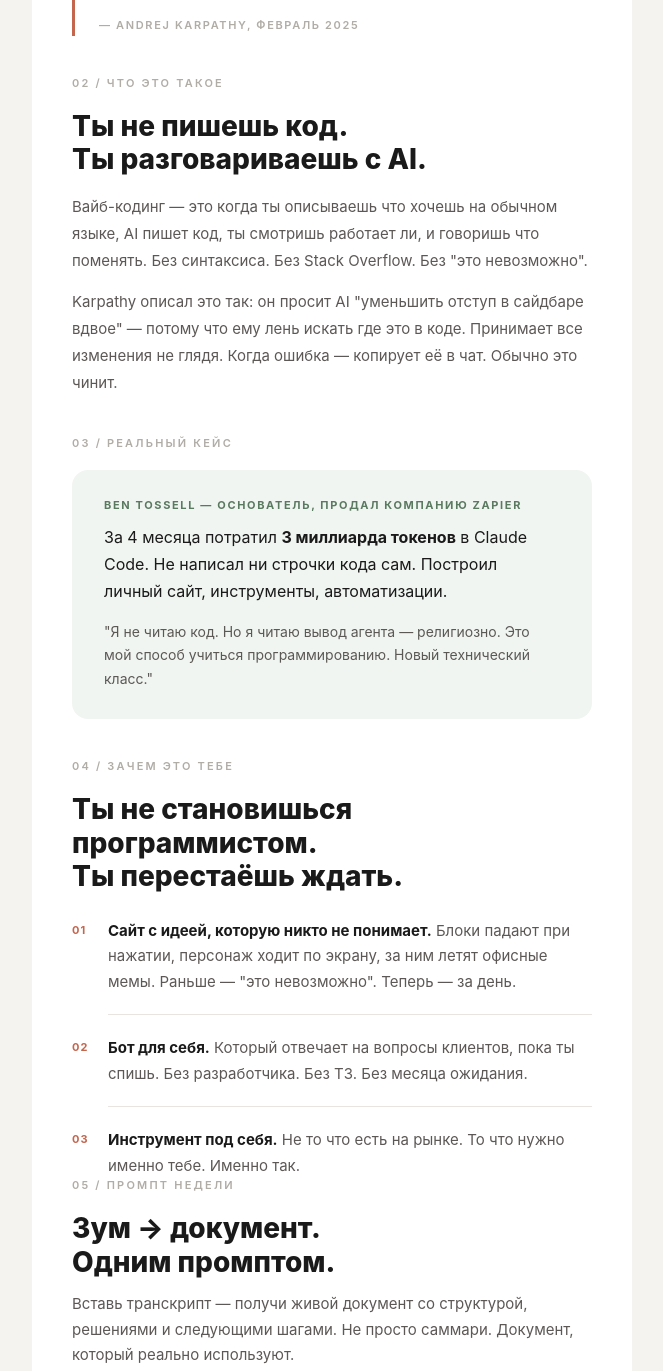
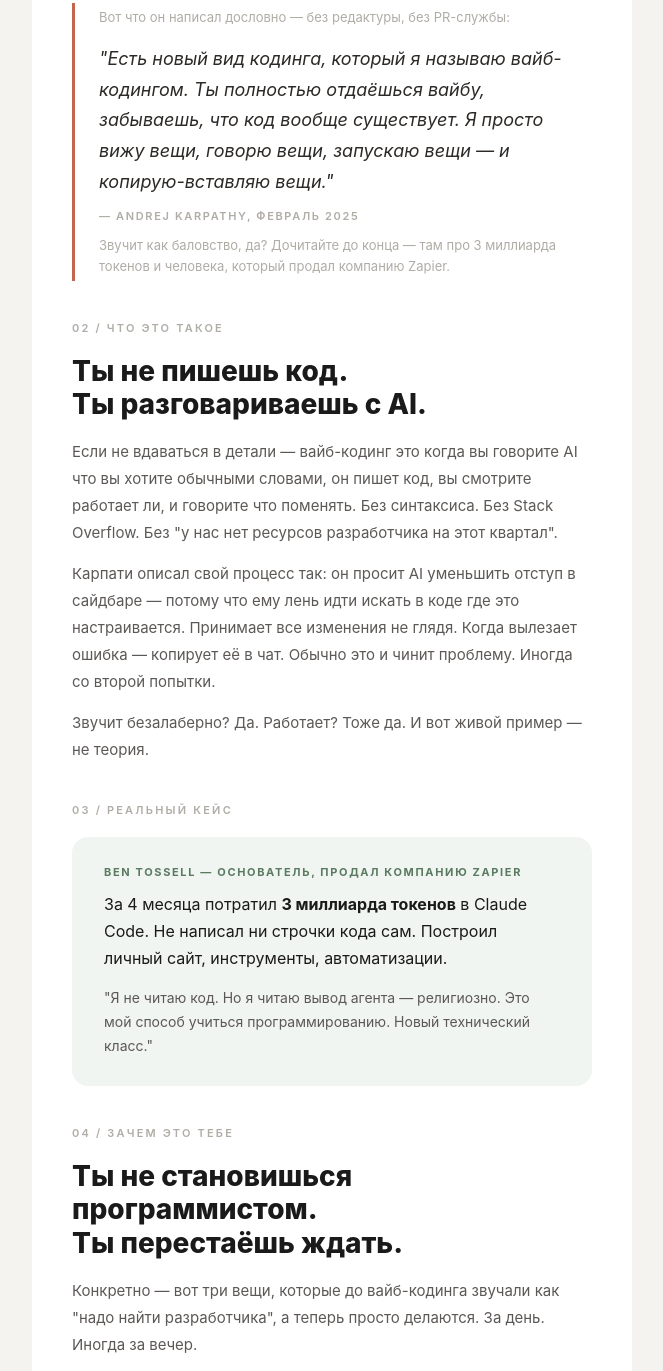
Before and after one commit to makefacktory90-lgtm/makefacktory90-lgtm.github.io, a website: page draft/newsletter-issue-01.html in a window 1280 px wide. Shown: the part 943-2314 px from the top of the page, without its empty margins (308-971 px from the left). Drawn offline with Linux system fonts and the light colour scheme.

Commit message:
Rewrite newsletter texts through Scandal Girl pipeline

```diff
--- a/draft/newsletter-issue-01.html
+++ b/draft/newsletter-issue-01.html
@@ -37,7 +37,7 @@
       ВАЙБ-<br>КОДИНГ
     </h1>
     <p style="font-family:'Inter',Arial,sans-serif;font-size:17px;color:#5C5856;line-height:1.7;margin:0;">
-      Что это, зачем тебе это нужно, и почему человек, который придумал автопилот Tesla, считает это важнейшим навыком 2025 года.
+      Слово года по Collins Dictionary. Придумал не маркетолог — придумал человек, который делал автопилот для Tesla. Год назад. Мы немного опаздываем, но разберёмся вместе — оно того стоит.
     </p>
   </td></tr>
 
@@ -52,10 +52,10 @@
           Andrej Karpathy
         </p>
         <p style="font-family:'Inter',Arial,sans-serif;font-size:20px;font-weight:700;color:#1A1A1A;line-height:1.3;margin:0 0 12px 0;">
-          Сооснователь OpenAI. Директор AI в Tesla. Человек, который придумал термин "вайб-кодинг".
+          Сооснователь OpenAI. Директор по AI в Tesla — тот самый, который делал автопилот. Потом ушёл, основал образовательную компанию. Человек, которого серьёзно слушают все, кто серьёзно занимается AI.
         </p>
         <p style="font-family:'Inter',Arial,sans-serif;font-size:14px;color:#8A8580;line-height:1.7;margin:0;">
-          Когда он говорит — индустрия слушает. В феврале 2025 он написал один пост, и это стало словом года по версии Collins Dictionary.
+          В феврале 2025 он написал несколько абзацев в X. Индустрия прочитала, разделилась на два лагеря — и Collins Dictionary внёс «вайб-кодинг» в слова года. Это было год назад. Но у нас с вами, знаете ли, дошли руки только сейчас. Добро пожаловать. Я тоже немного опоздала. 🤷‍♀️
         </p>
       </td></tr>
     </table>
@@ -65,11 +65,17 @@
   <tr><td style="padding:32px 40px 0 40px;">
     <table width="100%" cellpadding="0" cellspacing="0" border="0" style="border-left:3px solid #C4654E;">
       <tr><td style="padding:4px 0 4px 24px;">
+        <p style="font-family:'Inter',Arial,sans-serif;font-size:13px;color:#B0ACA6;line-height:1.6;margin:0 0 16px 0;">
+          Вот что он написал дословно — без редактуры, без PR-службы:
+        </p>
         <p style="font-family:'Inter',Arial,sans-serif;font-size:18px;font-style:italic;color:#2C2926;line-height:1.7;margin:0 0 12px 0;">
           "Есть новый вид кодинга, который я называю вайб-кодингом. Ты полностью отдаёшься вайбу, забываешь, что код вообще существует. Я просто вижу вещи, говорю вещи, запускаю вещи — и копирую-вставляю вещи."
         </p>
-        <p style="font-family:'Inter',Arial,sans-serif;font-size:11px;font-weight:600;letter-spacing:0.15em;text-transform:uppercase;color:#B0ACA6;margin:0;">
+        <p style="font-family:'Inter',Arial,sans-serif;font-size:11px;font-weight:600;letter-spacing:0.15em;text-transform:uppercase;color:#B0ACA6;margin:0 0 12px 0;">
           — Andrej Karpathy, февраль 2025
+        </p>
+        <p style="font-family:'Inter',Arial,sans-serif;font-size:13px;color:#B0ACA6;line-height:1.6;margin:0;">
+          Звучит как баловство, да? Дочитайте до конца — там про 3 миллиарда токенов и человека, который продал компанию Zapier.
         </p>
       </td></tr>
     </table>
@@ -84,10 +90,13 @@
       Ты не пишешь код.<br>Ты разговариваешь с AI.
     </h2>
     <p style="font-family:'Inter',Arial,sans-serif;font-size:15px;color:#5C5856;line-height:1.8;margin:0 0 14px 0;">
-      Вайб-кодинг — это когда ты описываешь что хочешь на обычном языке, AI пишет код, ты смотришь работает ли, и говоришь что поменять. Без синтаксиса. Без Stack Overflow. Без "это невозможно".
+      Если не вдаваться в детали — вайб-кодинг это когда вы говорите AI что вы хотите обычными словами, он пишет код, вы смотрите работает ли, и говорите что поменять. Без синтаксиса. Без Stack Overflow. Без "у нас нет ресурсов разработчика на этот квартал".
+    </p>
+    <p style="font-family:'Inter',Arial,sans-serif;font-size:15px;color:#5C5856;line-height:1.8;margin:0 0 14px 0;">
+      Карпати описал свой процесс так: он просит AI уменьшить отступ в сайдбаре — потому что ему лень идти искать в коде где это настраивается. Принимает все изменения не глядя. Когда вылезает ошибка — копирует её в чат. Обычно это и чинит проблему. Иногда со второй попытки.
     </p>
     <p style="font-family:'Inter',Arial,sans-serif;font-size:15px;color:#5C5856;line-height:1.8;margin:0;">
-      Karpathy описал это так: он просит AI "уменьшить отступ в сайдбаре вдвое" — потому что ему лень искать где это в коде. Принимает все изменения не глядя. Когда ошибка — копирует её в чат. Обычно это чинит.
+      Звучит безалаберно? Да. Работает? Тоже да. И вот живой пример — не теория.
     </p>
   </td></tr>
 
@@ -116,9 +125,12 @@
     <p style="font-family:'Inter',Arial,sans-serif;font-size:11px;font-weight:600;letter-spacing:0.2em;text-transform:uppercase;color:#B0ACA6;margin:0 0 20px 0;">
       04 / Зачем это тебе
     </p>
-    <h2 style="font-family:'Inter',Arial,sans-serif;font-size:28px;font-weight:800;color:#1A1A1A;line-height:1.2;margin:0 0 24px 0;">
+    <h2 style="font-family:'Inter',Arial,sans-serif;font-size:28px;font-weight:800;color:#1A1A1A;line-height:1.2;margin:0 0 16px 0;">
       Ты не становишься программистом.<br>Ты перестаёшь ждать.
     </h2>
+    <p style="font-family:'Inter',Arial,sans-serif;font-size:15px;color:#5C5856;line-height:1.8;margin:0 0 24px 0;">
+      Конкретно — вот три вещи, которые до вайб-кодинга звучали как "надо найти разработчика", а теперь просто делаются. За день. Иногда за вечер.
+    </p>
 
     <table width="100%" cellpadding="0" cellspacing="0" border="0">
       <tr>
@@ -126,7 +138,7 @@
           <span style="font-family:'Inter',Arial,sans-serif;font-size:11px;font-weight:700;color:#C4654E;letter-spacing:0.1em;">01</span>
         </td>
         <td style="font-family:'Inter',Arial,sans-serif;font-size:15px;color:#5C5856;line-height:1.7;padding-bottom:20px;border-bottom:1px solid #E8E5E0;">
-          <strong style="color:#1A1A1A;">Сайт с идеей, которую никто не понимает.</strong> Блоки падают при нажатии, персонаж ходит по экрану, за ним летят офисные мемы. Раньше — "это невозможно". Теперь — за день.
+          <strong style="color:#1A1A1A;">Сайт с идеей, которую никто не понимает.</strong> Ну, из тех — блоки падают при нажатии, персонаж ходит по экрану, за ним летят офисные мемы. Раньше вы описывали это разработчику, он смотрел на вас с жалостью и говорил "это невозможно". Теперь — за день. Без жалости.
         </td>
       </tr>
       <tr><td colspan="2" style="height:20px;"></td></tr>
@@ -135,7 +147,7 @@
           <span style="font-family:'Inter',Arial,sans-serif;font-size:11px;font-weight:700;color:#C4654E;letter-spacing:0.1em;">02</span>
         </td>
         <td style="font-family:'Inter',Arial,sans-serif;font-size:15px;color:#5C5856;line-height:1.7;padding-bottom:20px;border-bottom:1px solid #E8E5E0;">
-          <strong style="color:#1A1A1A;">Бот для себя.</strong> Который отвечает на вопросы клиентов, пока ты спишь. Без разработчика. Без ТЗ. Без месяца ожидания.
+          <strong style="color:#1A1A1A;">Бот для себя.</strong> Который отвечает на вопросы клиентов, пока вы спите. Без разработчика. Без ТЗ на 30 страниц. Без "мы возьмём это в следующий спринт" — у вас нет следующего спринта, вы человек, а не команда.
         </td>
       </tr>
       <tr><td colspan="2" style="height:20px;"></td></tr>
@@ -144,7 +156,7 @@
           <span style="font-family:'Inter',Arial,sans-serif;font-size:11px;font-weight:700;color:#C4654E;letter-spacing:0.1em;">03</span>
         </td>
         <td style="font-family:'Inter',Arial,sans-serif;font-size:15px;color:#5C5856;line-height:1.7;">
-          <strong style="color:#1A1A1A;">Инструмент под себя.</strong> Не то что есть на рынке. То что нужно именно тебе. Именно так.
+          <strong style="color:#1A1A1A;">Инструмент под себя.</strong> Не то, что есть на рынке и почти подходит, если привыкнуть. А именно то, что нужно вам — с вашей логикой, вашими полями, вашим процессом. Именно так, как вы это видите в голове.
         </td>
       </tr>
     </table>
@@ -243,7 +255,7 @@
           Как начать вайб-кодить.<br>Инструменты. Первый промпт.<br>Первый результат.
         </p>
         <p style="font-family:'Inter',Arial,sans-serif;font-size:14px;color:rgba(255,255,255,0.7);margin:0;">
-          Пришли этот выпуск тому, кто тоже устал слышать "это невозможно" →
+          И да — мы с вами опять немного опоздаем. Но зато придём вместе. Перешлите это тому, кто тоже слышит "это невозможно" и уже устал. →
         </p>
       </td></tr>
     </table>
```
